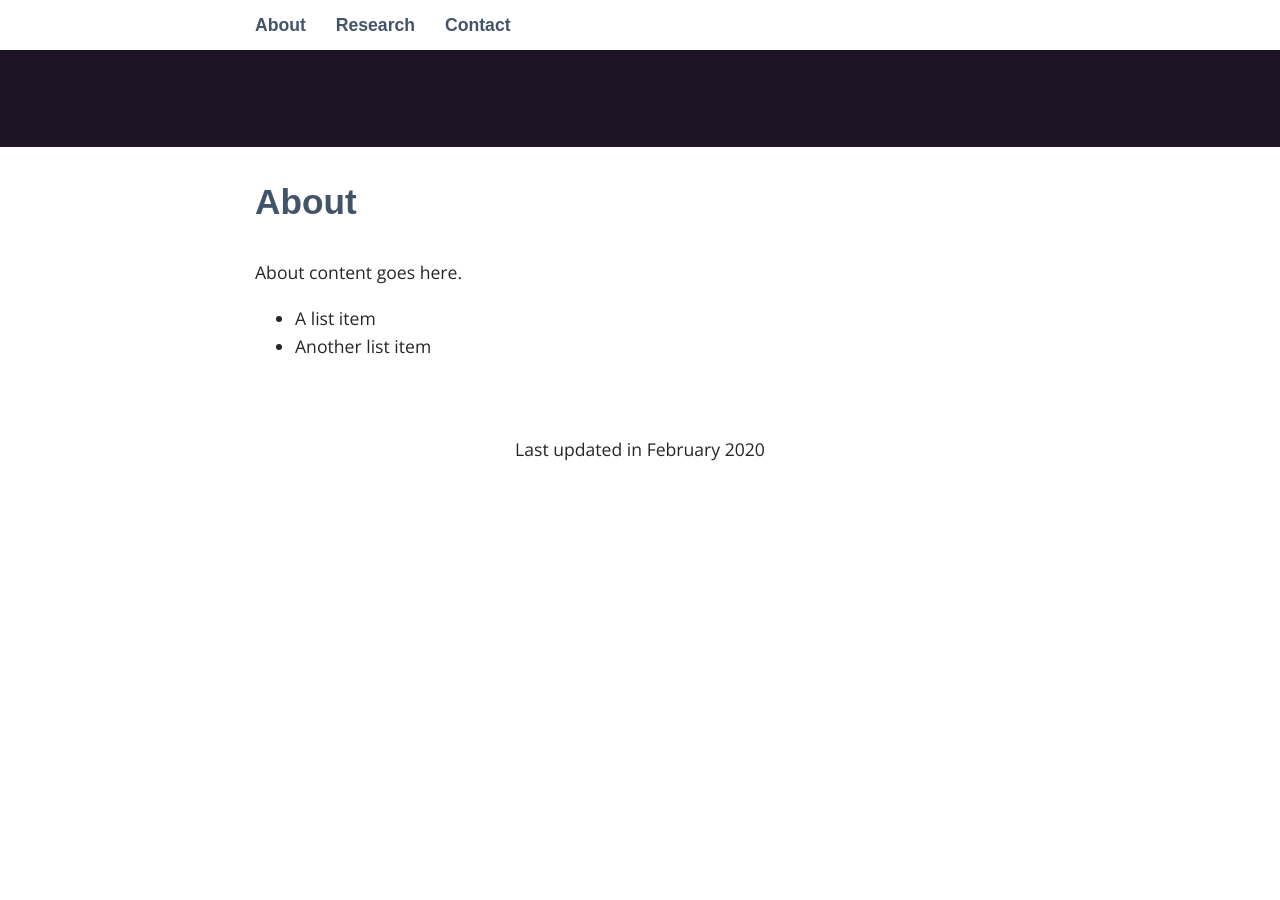
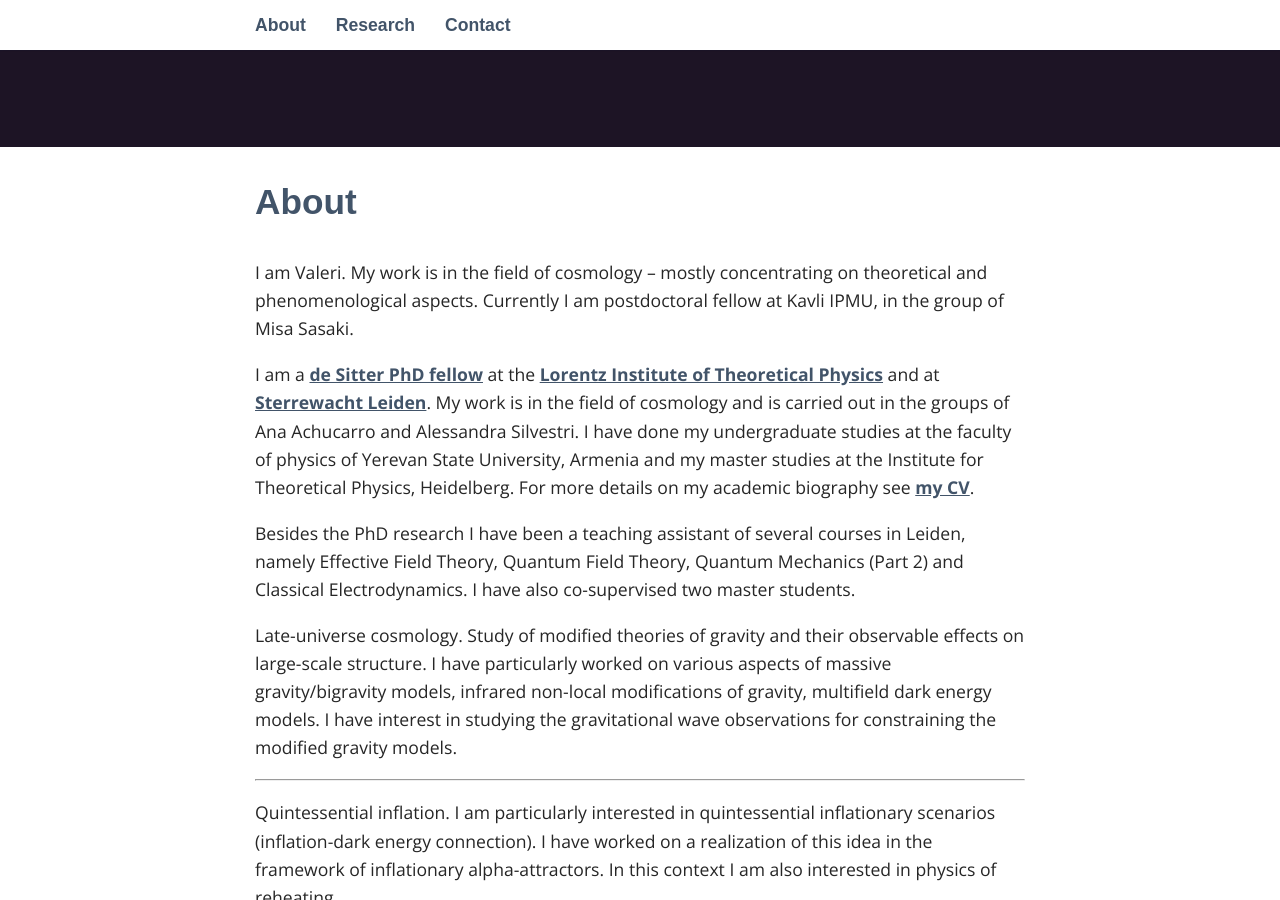
Before and after one commit to valerivardanyan/valerivardanyan.github.io, a Jekyll site: the page built from _pages/01_about.md, in a window 1280 px wide and 900 px high, scrolled down 353 px. Built offline with Jekyll 4.4.1, drawn with Linux system fonts in a browser that asks for light colours; some web fonts are replaced; before the commit the page ends 900 px from its top, so only the background shows below that; some of the changed text lies outside the part shown.

Commit message:
Updated about section.

```diff
--- a/_pages/01_about.md
+++ b/_pages/01_about.md
@@ -4,7 +4,40 @@
 permalink: /about/
 ---
 
-About content goes here.
+I am Valeri. My work is in the field of cosmology -- mostly concentrating on theoretical and phenomenological aspects. Currently I am postdoctoral fellow at Kavli IPMU, in the group of Misa Sasaki.
+
+
+
+I am a [de Sitter PhD fellow](http://leidendesitter.nl/de_Sitter/Welcome.html) at the [Lorentz Institute of Theoretical Physics](https://www.lorentz.leidenuniv.nl/) and at [Sterrewacht Leiden](https://local.strw.leidenuniv.nl/). My work is in the field of cosmology and is carried out in the groups of Ana Achucarro and Alessandra Silvestri. I have done my undergraduate studies at the faculty of physics of Yerevan State University, Armenia and my master studies at the Institute for Theoretical Physics, Heidelberg. For more details on my academic biography see [my CV](https://wwwhome.lorentz.leidenuniv.nl/~vardanyan/files/Valeri_Vardanyan_CV.pdf).
+
+
+
+Besides the PhD research I have been a teaching assistant of several courses in Leiden, namely Effective Field Theory, Quantum Field Theory, Quantum Mechanics (Part 2) and Classical Electrodynamics. I have also co-supervised two master students.
+
+
+
+Late-universe cosmology.
+Study of modified theories of gravity and their observable effects on large-scale structure. I have particularly worked on various aspects of massive gravity/bigravity models, infrared non-local modifications of gravity, multifield dark energy models. I have interest in studying the gravitational wave observations for constraining the modified gravity models.
+
+------
+
+Quintessential inflation.
+I am particularly interested in quintessential inflationary scenarios (inflation-dark energy connection). I have worked on a realization of this idea in the framework of inflationary alpha-attractors. In this context I am also interested in physics of reheating.
+
+------
+
+Screening mechanisms in theories of modified gravity.
+I am studying screening mechanisms using analytical and numerical methods. My interest in this area is concentrated on applications to cosmological, astrophysical and laboratory configurations, both static and time dependent.
+
+------
+
+Quantum field theories on backgrounds with boundaries and non-trivial topologies.
+I am interested in generalized Randall-Sundrum-type models. I have particularly worked on investigating the properties of quantized scalar and fermionic fields in higher dimensional Randall-Sundrum models with compactified extra dimensions.
+
+------
+
+Other topics in cosmology and astrophysics.
+I am in general interested in physics of high energy astrophysical sources, e.g. quasars/AGNs, neutron star binaries etc. Previously I have worked on quasar evolution.
 
 * A list item
 * Another list item
```
